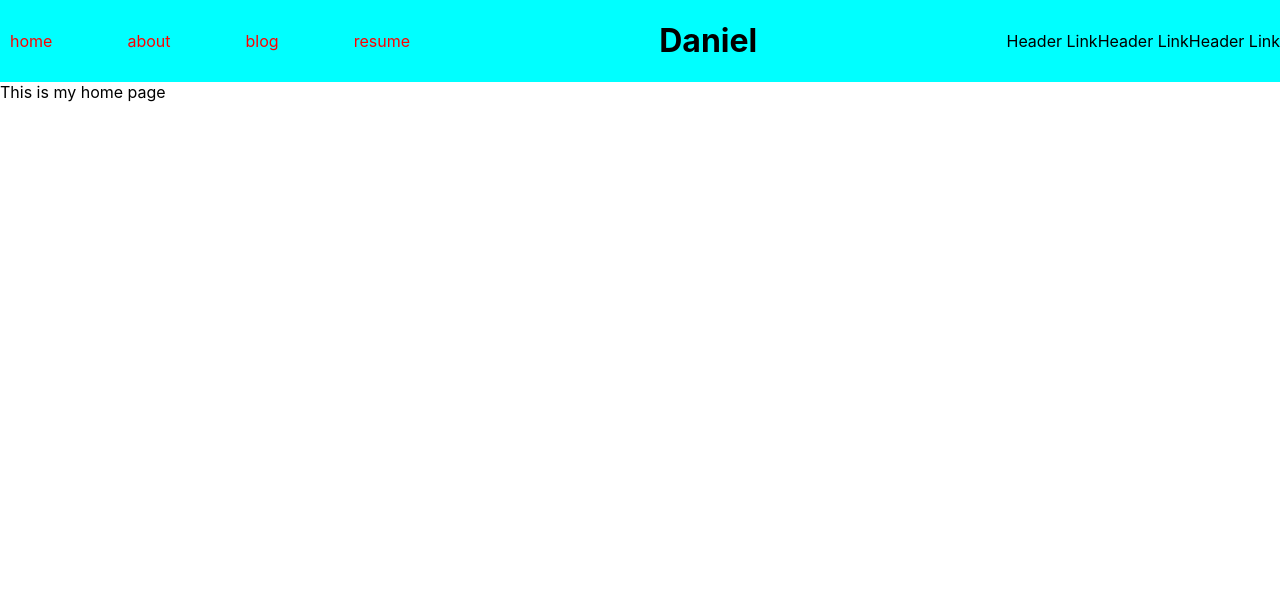
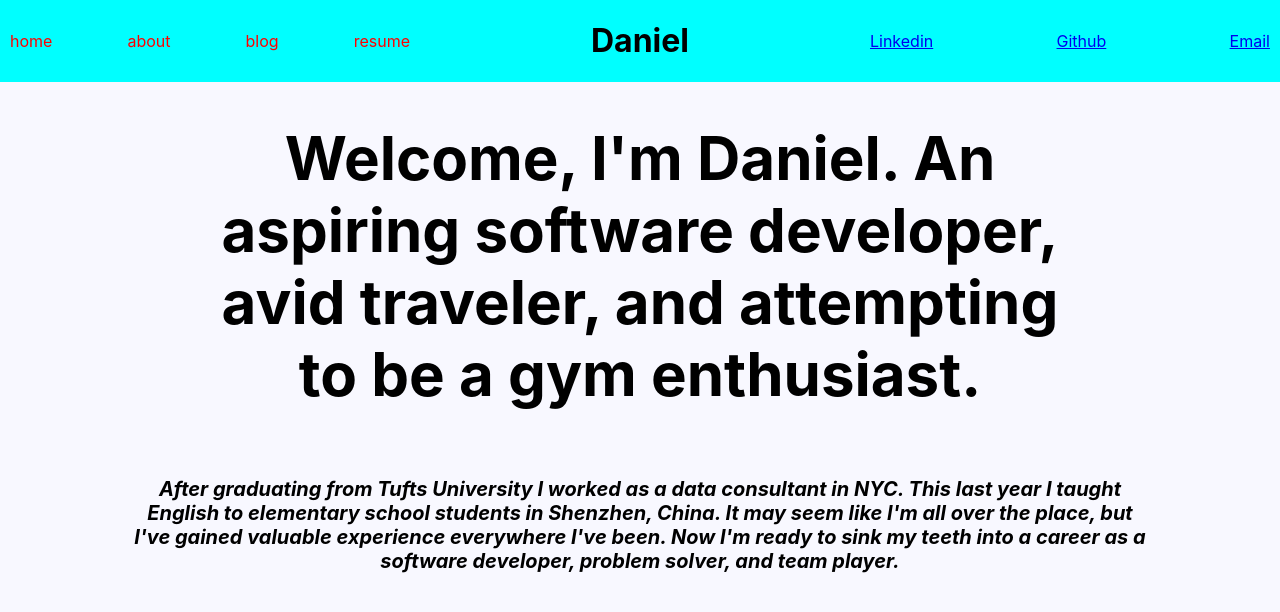
Before and after one commit to dbaigel1/personalWebsite, a React (Create React App) app in the folder personalwebsite/: page / in a window 1280 px wide. Shown: the top 612 px of the page. Built offline with nearby package versions, Linux system fonts and the light colour scheme.

Commit message:
added main page text

```diff
--- a/personalwebsite/src/App.css
+++ b/personalwebsite/src/App.css
@@ -1,3 +1,6 @@
+body {
+  background-color: ghostwhite;
+}
 .header {
   background-color: aqua;
   display: flex;
@@ -12,13 +15,12 @@
   padding-left: 10px;
 }
 
-.link {
-  text-decoration: none;
-}
+
 
 /* unvisited link */
 .link:link {
   color: red;
+  text-decoration: none;
 }
 
 
@@ -36,4 +38,27 @@
 
 .headerlinks {
   display: flex;
+  justify-content: space-between;
+  width: 400px;
+  padding-right: 10px;
 }
+
+.homeContainer {
+  display: flex;
+  flex-direction: column;
+  align-items: center;
+}
+.mainText {
+  display: flex;
+  text-align: center;
+  font-size: 60px;
+  width: 70%;
+}
+
+.altText {
+  display: flex;
+  text-align: center;
+  font-size: 20px;
+  width: 80%;
+  font-style: italic;
+}
--- a/personalwebsite/src/Home.js
+++ b/personalwebsite/src/Home.js
@@ -2,8 +2,18 @@ import React from "react"
 
 function Home(){
     return (
-        <div>
-            This is my home page
+        <div className="homeContainer">
+            <h1 className="mainText">
+                Welcome, I'm Daniel. An aspiring software developer,
+                avid traveler, and attempting to be a gym enthusiast.
+            </h1>
+            <h4 className="altText">
+                After graduating from Tufts University I worked as a data consultant
+                in NYC. This last year I taught English to elementary school students in
+                Shenzhen, China. It may seem like I'm all over the place, but I've gained
+                valuable experience everywhere I've been. Now I'm ready to sink my teeth
+                into a career as a software developer, problem solver, and team player.
+            </h4>
         </div>
     )
 }
--- a/personalwebsite/src/components/Header.js
+++ b/personalwebsite/src/components/Header.js
@@ -33,10 +33,23 @@ function Header() {
 
 
                 <h1>Daniel</h1>
+
                 <div className="headerlinks">
-                    <HeaderLink/>
-                    <HeaderLink/>
-                    <HeaderLink/>
+                    <HeaderLink
+                        //source="linkedin.png"
+                        link="https://www.linkedin.com/in/daniel-baigel-98723588/"
+                        text="Linkedin"
+                    />
+                    <HeaderLink
+                        //source="linkedin.png"
+                        link="https://github.com/dbaigel1"
+                        text="Github"
+                    />
+                    <HeaderLink
+                        //source="linkedin.png"
+                        link="mailto: dbaigel1@gmail.com"
+                        text="Email"
+                    />
                 </div>
             </div>
             <Switch>
--- a/personalwebsite/src/components/HeaderLink.js
+++ b/personalwebsite/src/components/HeaderLink.js
@@ -1,9 +1,9 @@
 import React from "react"
 
-function HeaderLink(){
+function HeaderLink(props){
     return (
         <div>
-            Header Link
+            <a href={props.link}> {props.text} </a>
         </div>
     )
 }
```
Also changed, not shown: personalwebsite/src/components/linkedin.png (added).
